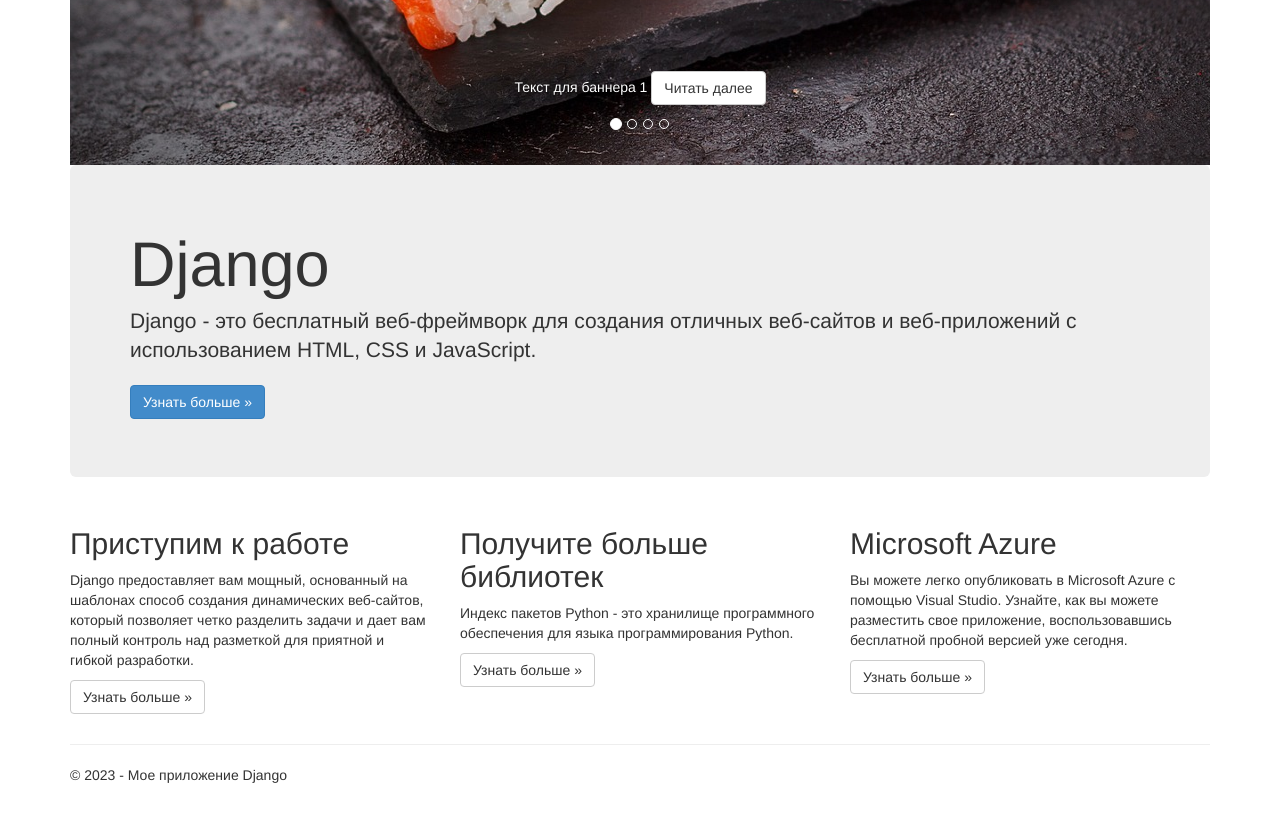
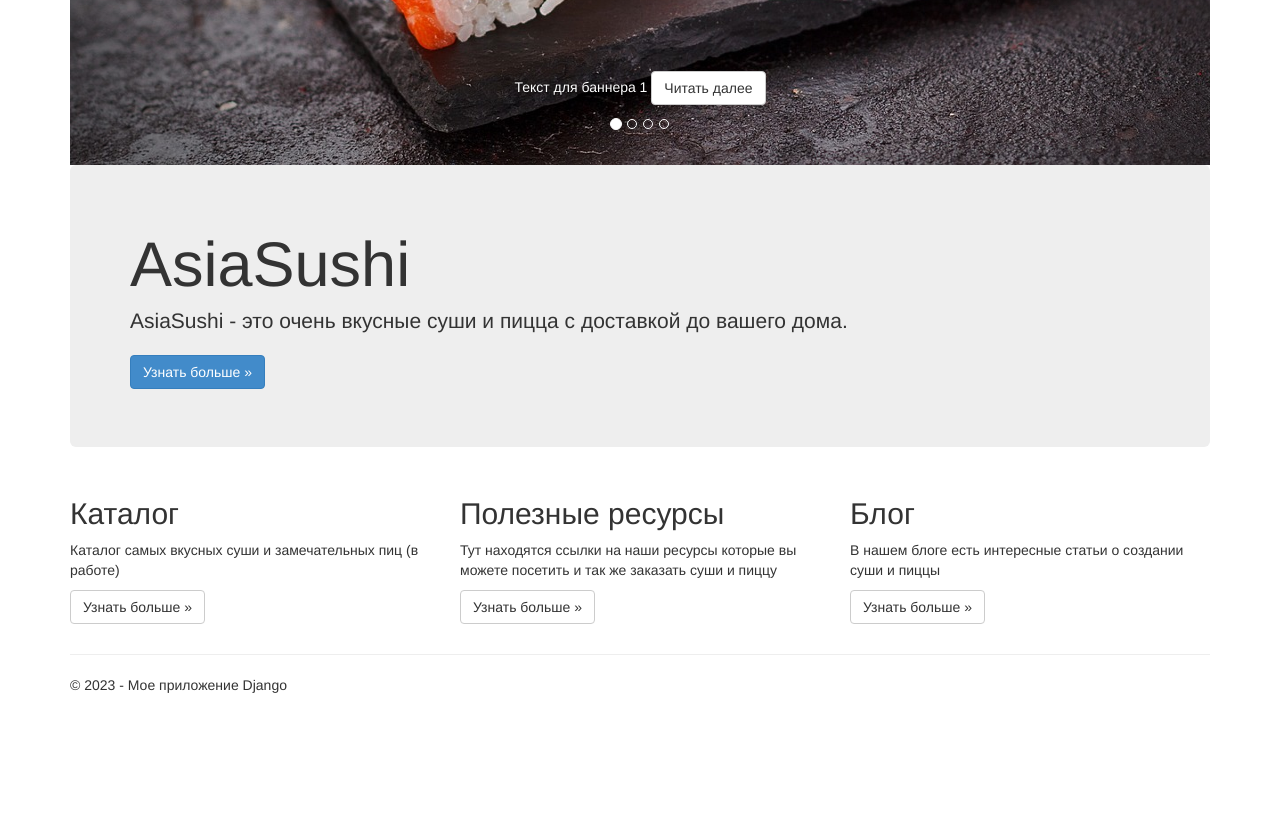
Before and after one commit to ArtmicRus/AsiaPskov, a Django app: page / in a window 1280 px wide. Shown: the part 705-1520 px from the top of the page. After the commit the page ends 1398 px from the top, so only its background shows below. Run offline with Django 3.2, Linux system fonts and the light colour scheme; some libraries are stand-ins or nearby versions.

Commit message:
Поменял описания на главной странице, готовые 8 и 9 практические

```diff
--- a/app/templates/app/index.html
+++ b/app/templates/app/index.html
@@ -67,30 +67,28 @@
 
 </div>
 <div class="jumbotron">
-    <h1>Django</h1>
-    <p class="lead">Django - это бесплатный веб-фреймворк для создания отличных веб-сайтов и веб-приложений с использованием HTML, CSS и JavaScript.</p>
+    <h1>AsiaSushi</h1>
+    <p class="lead">AsiaSushi - это очень вкусные суши и пицца с доставкой до вашего дома.</p>
     <p><a href="https://www.djangoproject.com/" class="btn btn-primary btn-large">Узнать больше &raquo;</a></p>
 </div>
 
 <div class="row">
     <div class="col-md-4">
-        <h2>Приступим к работе</h2>
+        <h2>Каталог</h2>
         <p>
-            Django предоставляет вам мощный, основанный на шаблонах способ создания динамических веб-сайтов, который
-            позволяет четко разделить задачи и дает вам полный контроль над разметкой
-            для приятной и гибкой разработки.
+            Каталог самых вкусных суши и замечательных пиц (в работе)
         </p>
         <p><a class="btn btn-default" href="https://djangobook.com/django-tutorials/">Узнать больше &raquo;</a></p>
     </div>
     <div class="col-md-4">
-        <h2>Получите больше библиотек</h2>
-        <p>Индекс пакетов Python - это хранилище программного обеспечения для языка программирования Python.</p>
-        <p><a class="btn btn-default" href="https://pypi.org/">Узнать больше &raquo;</a></p>
+        <h2>Полезные ресурсы</h2>
+        <p>Тут находятся ссылки на наши ресурсы которые вы можете посетить и так же заказать суши и пиццу</p>
+        <p><a class="btn btn-default" href="{% url 'links' %}">Узнать больше &raquo;</a></p>
     </div>
     <div class="col-md-4">
-        <h2>Microsoft Azure</h2>
-        <p>Вы можете легко опубликовать в Microsoft Azure с помощью Visual Studio. Узнайте, как вы можете разместить свое приложение, воспользовавшись бесплатной пробной версией уже сегодня.</p>
-        <p><a class="btn btn-default" href="http://azure.microsoft.com">Узнать больше &raquo;</a></p>
+        <h2>Блог</h2>
+        <p>В нашем блоге есть интересные статьи о создании суши и пиццы</p>
+        <p><a class="btn btn-default" href="{% url 'blog' %}">Узнать больше &raquo;</a></p>
     </div>
 </div>
 
```
